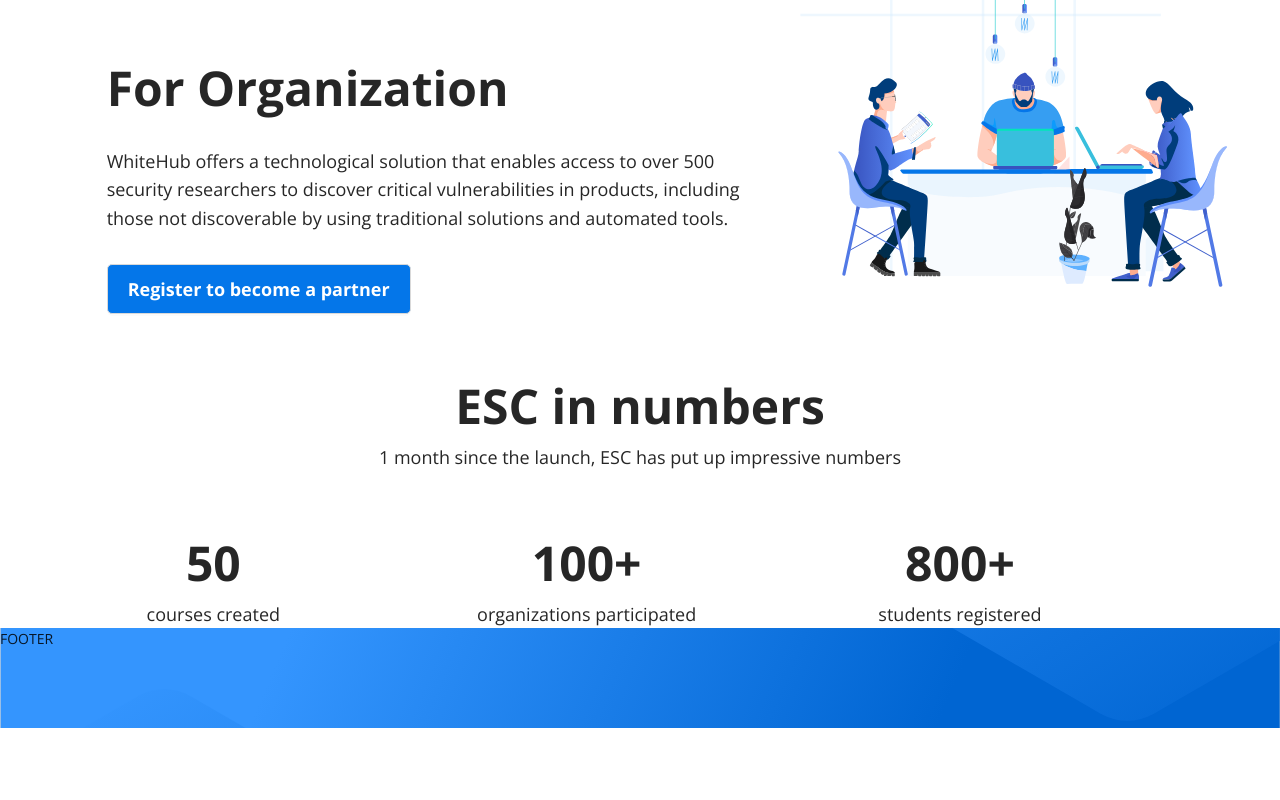
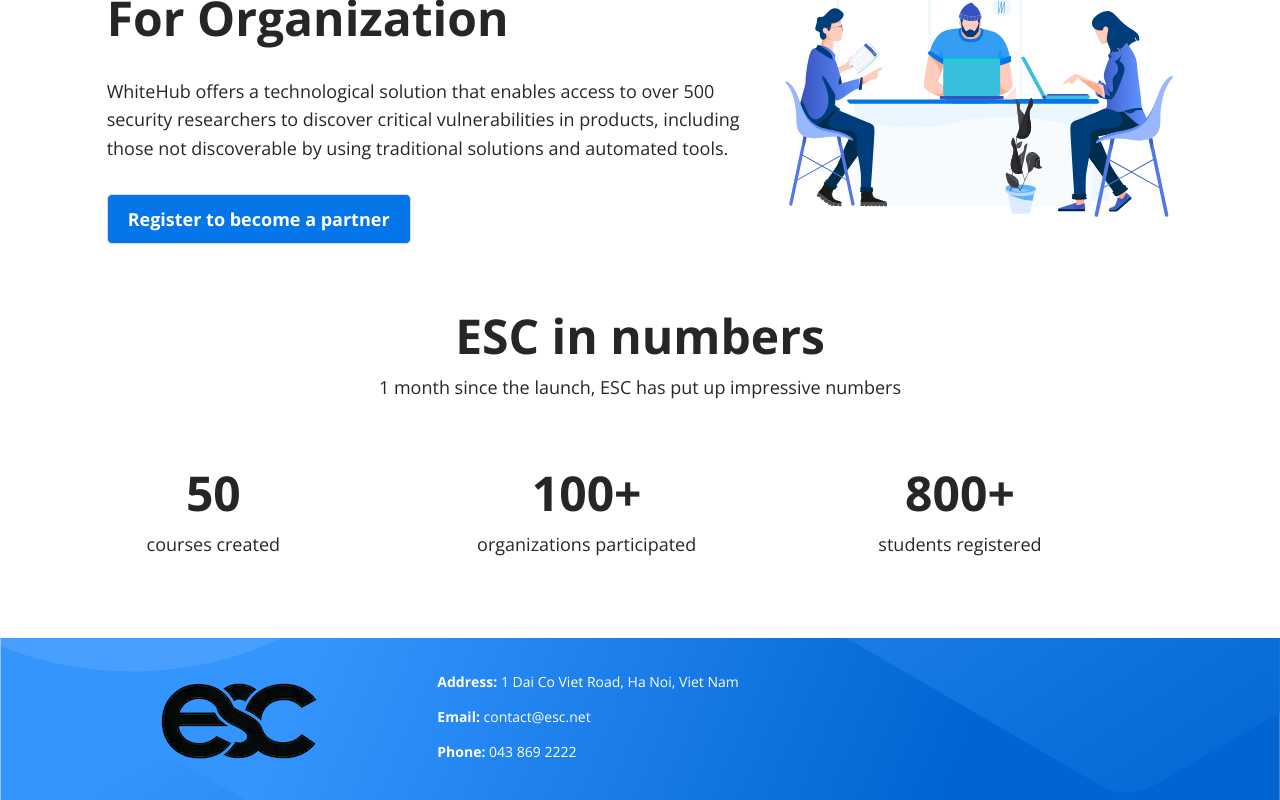
Before and after one commit to mHoang99/orientation-finder-frontend, a React (Create React App) app: page / in a window 1280 px wide. Shown: the part 822-1622 px from the top of the page. Before the commit the page ends 1550 px from the top, so only its background shows below. Built offline with nearby package versions, Linux system fonts and the light colour scheme.

Commit message:
add footer

```diff
--- /dev/null
+++ b/src/container/Footer/Footer.css
@@ -0,0 +1,14 @@
+.footer span {
+    font-weight: bold;
+}
+.footer div {
+color: #fff;
+line-height: 35px;
+}
+.anticon {
+    font-size: 40px;
+    margin: 10px;
+}
+.icons-list{
+    margin: 25px 0;
+}
--- a/src/container/Footer/Footer.js
+++ b/src/container/Footer/Footer.js
@@ -1,12 +1,35 @@
 import React from 'react';
 import cssClasses from './Footer.module.css';
+import cssCustom from './Footer.css';
 import footerBg from '../../assets/bg/footer-bg.svg';
+import logo from '../../assets/icons/logo.png';
+import { Row, Col } from 'antd';
+import { createFromIconfontCN } from '@ant-design/icons';
+
+const IconFont = createFromIconfontCN({
+    scriptUrl: '//at.alicdn.com/t/font_8d5l8fzk5b87iudi.js',
+});
 
 const Footer = (props) => {
     return (
         <React.Fragment>
             <div className={cssClasses.Footer} style={{ backgroundImage: `url(${footerBg})` }}>
-                FOOTER</div>
+                <Row className='footer'>
+                    <Col span='7' style={{ paddingTop: '15px' }}><img src={logo} /></Col>
+                    <Col span='11'>
+                        <div><span>Address: </span> 1 Dai Co Viet Road, Ha Noi, Viet Nam</div>
+                        <div><span>Email: </span> contact@esc.net</div>
+                        <div><span>Phone: </span> 043 869 2222</div>
+                    </Col>
+                    <Col span='5'>
+                        <div className="icons-list">
+                            <IconFont type="icon-github" />
+                            <IconFont type="icon-facebook" />
+                            <IconFont type="icon-twitter" />
+                        </div>
+                    </Col>
+                </Row>
+            </div>
         </React.Fragment>
     );
 }
--- a/src/container/Footer/Footer.module.css
+++ b/src/container/Footer/Footer.module.css
@@ -3,4 +3,6 @@
     background-size: cover;
     background-position: bottom;
     min-height: 100px;
+    margin-top: 80px;
+    padding: 2vw 12vw;
 }
--- a/src/container/Header/Header.js
+++ b/src/container/Header/Header.js
@@ -14,7 +14,8 @@ const Header = (props) => {
                 paddingLeft: "2vw",
                 paddingRight: "2vw",
                 height: "70px",
-                backgroundColor: "white"
+                backgroundColor: "white",
+                position: 'fixed'
             }}
             className={cssClasses.Header}
         >
--- a/src/container/Landing/Landing.js
+++ b/src/container/Landing/Landing.js
@@ -27,7 +27,7 @@ const Landing = (props) => {
             {/* For company */}
             <div>
                 <Row>
-                    <Col xs={{ span: 24, offset: 1 }} lg={{ span: 12, offset: 2 }}>
+                    <Col xs={{ span: 24 }} lg={{ span: 12, offset: 2 }}>
                         <h1 className={cssClasses.Bold}  style={{ paddingTop: `7rem` }}>For Organization</h1>
                         <p style={{ marginBottom: `32px`, fontSize: `18px` }}>WhiteHub offers a technological solution that enables access to over 500 security researchers to discover critical vulnerabilities in products, including those not discoverable by using traditional solutions and automated tools.</p>
                         <Button className={[cssClasses.PartnerButton, cssClasses.Bold].join(' ')}
@@ -38,7 +38,7 @@ const Landing = (props) => {
                             Register to become a partner
                         </Button>
                     </Col>
-                    <Col xs={{ span: 24, offset: 1 }} lg={{ span: 8 }}><img style={{ maxWidth: `100%` }} src={organization} /> </Col>
+                    <Col xs={{ span: 24}} lg={{ span: 8 }}><img style={{ maxWidth: `100%` }} src={organization} /> </Col>
                 </Row>
             </div>
             {/* Statistic */}
```
